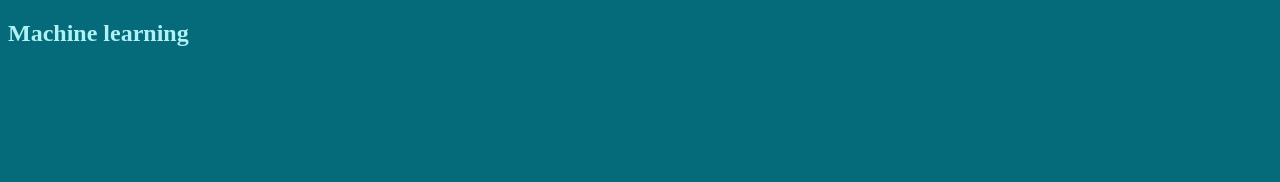
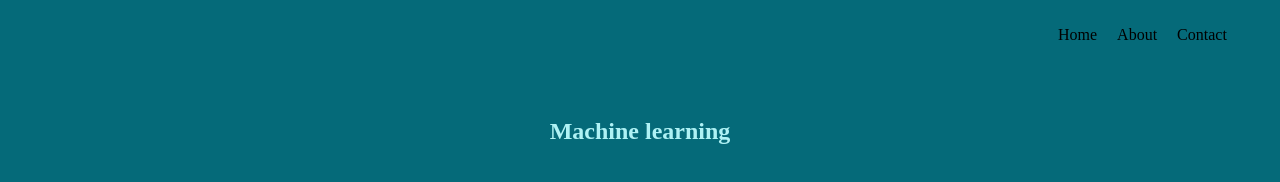
Before and after one commit to Nkosingiphilee/Tech-titans-ML, a plain HTML site: page index.html in a window 1280 px wide. Drawn offline with Linux system fonts and the light colour scheme.

Commit message:
added css

```diff
--- a/index.html
+++ b/index.html
@@ -7,7 +7,11 @@
 <link rel="stylesheet" href="style.css">
 </head>
 <body>
-
+    <ul>
+        <li>Home</li>
+        <li>About</li>
+        <li>Contact</li>
+    </ul>
     <h2> Machine learning</h2>
 
 </body>
--- a/style.css
+++ b/style.css
@@ -1,6 +1,20 @@
 h2{
     color: rgb(175, 242, 245);
+    text-align: center;
+    margin-top: 4rem;
 }
 body{
     background-color: rgb(5, 106, 121);
 }
+
+ul{
+display: flex;
+list-style: none;
+position:relative;
+margin-left: 1000px;
+
+}
+li{
+    padding: 10px;
+
+}
```
